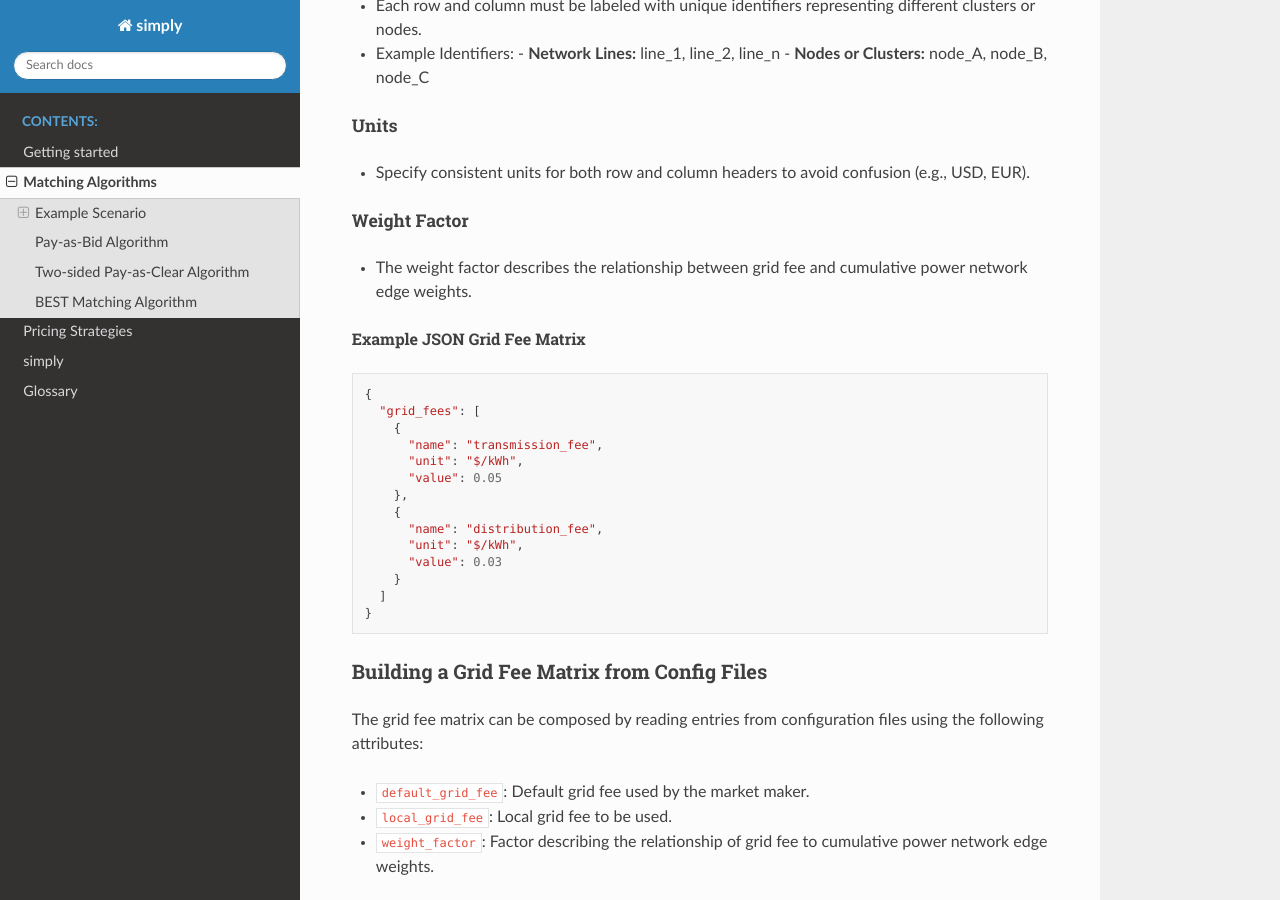
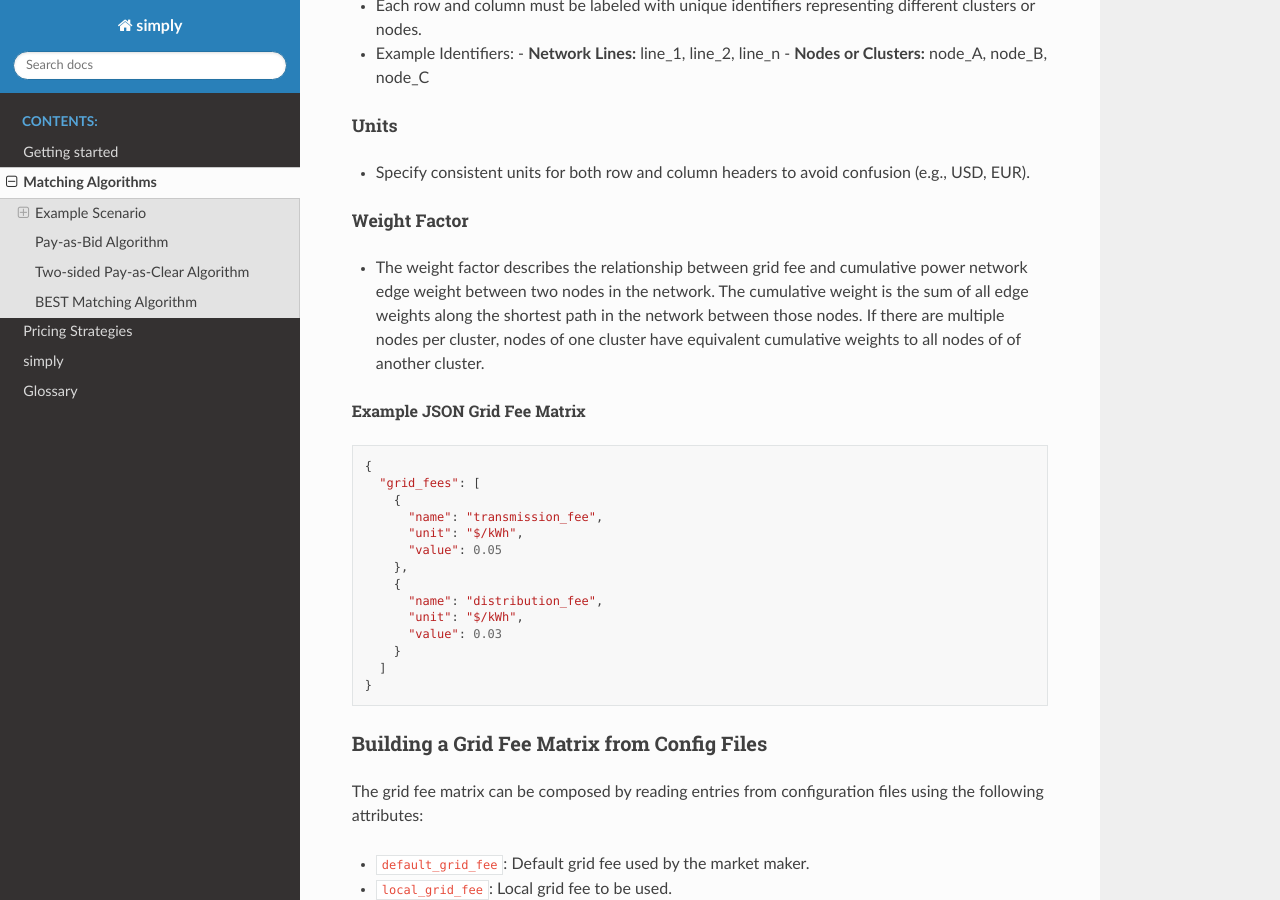
Before and after one commit to BESTenergytrade/simply, a Sphinx documentation site: the page built from doc/source/matching_strategies.rst, in a window 1280 px wide and 900 px high, scrolled down 1762 px. Built offline with Sphinx 7.4.7 and the Read the Docs theme 2.0.0, drawn with Linux system fonts in a browser that asks for light colours; formulas are drawn with MathJax 3.

Commit message:
Update doc/source/matching_strategies.rst
Co-authored-by: j-ti <56872869+j-ti@users.noreply.github.com>

```diff
--- a/doc/source/matching_strategies.rst
+++ b/doc/source/matching_strategies.rst
@@ -82,7 +82,7 @@ Units
 Weight Factor
 """""""""""""
 
-- The weight factor describes the relationship between grid fee and cumulative power network edge weights.
+- The weight factor describes the relationship between grid fee and cumulative power network edge weight between two nodes in the network. The cumulative weight is the sum of all edge weights along the shortest path in the network between those nodes. If there are multiple nodes per cluster, nodes of one cluster have equivalent cumulative weights to all nodes of of another cluster.
 
 Example JSON Grid Fee Matrix
 ^^^^^^^^^^^^^^^^^^^^^^^^^^^^
```
